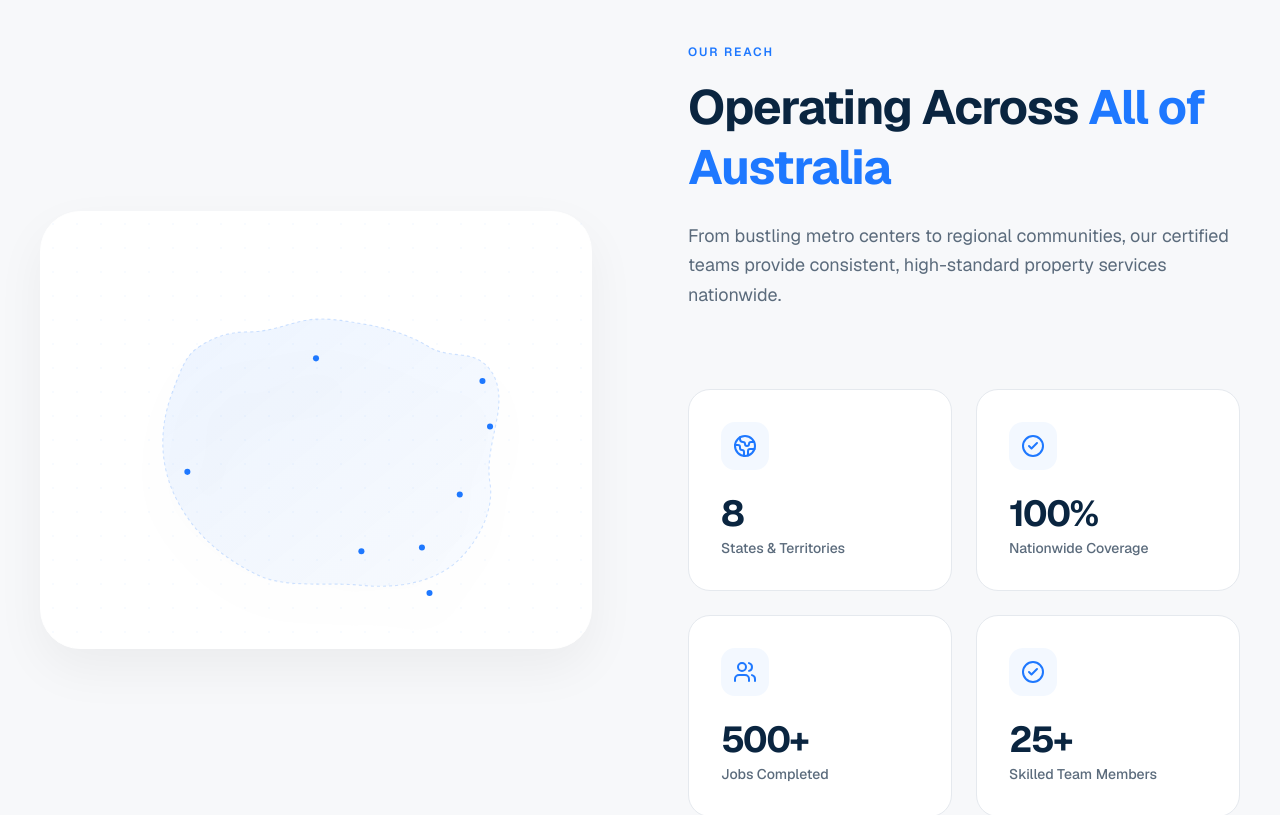
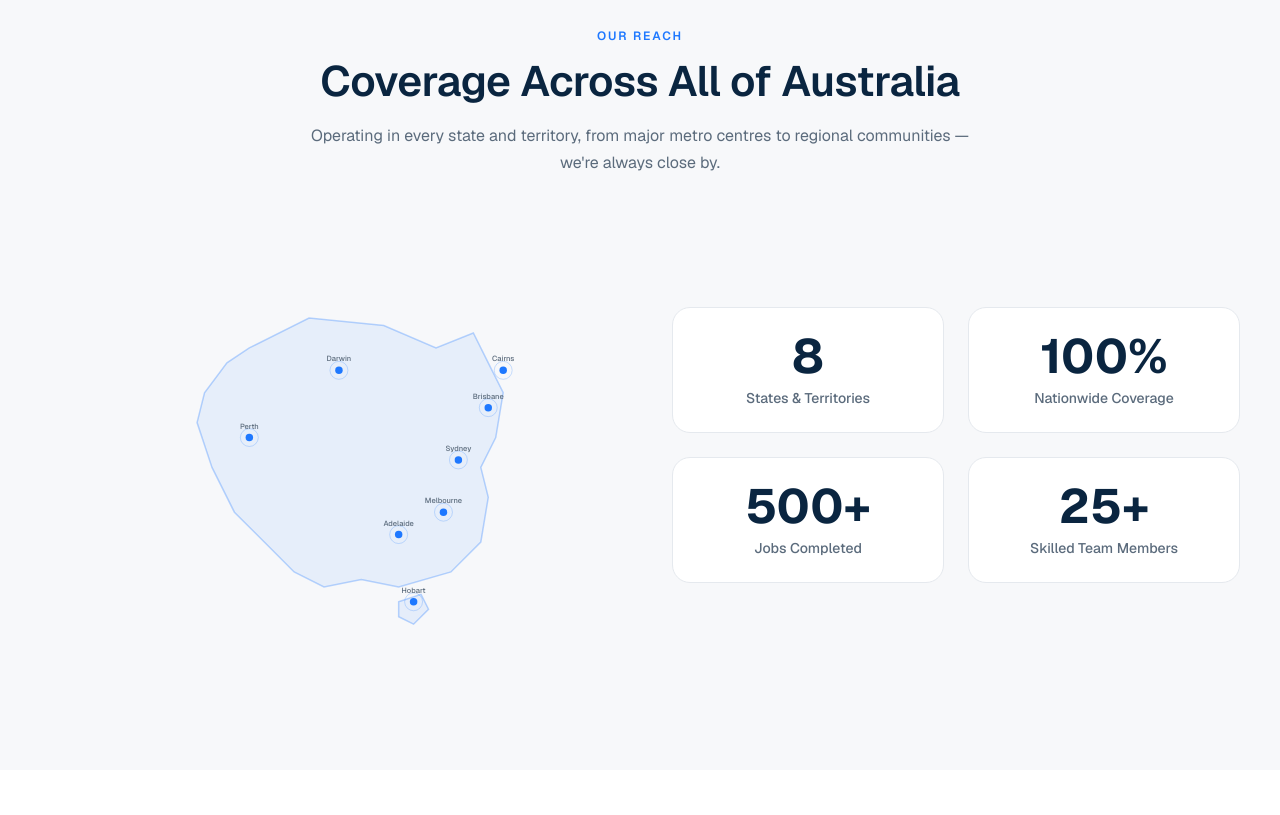
Before and after one commit to saadicarnot/scs-corp, a Next.js app: page / in a window 1280 px wide. Shown: the part 5980-6795 px from the top of the page. Built offline with nearby package versions, Linux system fonts and the light colour scheme.

Commit message:
UI: Reverted Coverage section redesign to previous version as requested

```diff
--- a/components/sections/CoverageStats.tsx
+++ b/components/sections/CoverageStats.tsx
@@ -3,114 +3,119 @@
 import { STATS } from "@/lib/constants";
 import AnimatedCounter from "@/components/marketing/AnimatedCounter";
 import SectionReveal from "@/components/marketing/SectionReveal";
-import { MapPin, Users, CheckCircle2, Globe2 } from "lucide-react";
-
-const statIcons = [Globe2, CheckCircle2, Users, CheckCircle2];
 
 export default function CoverageStats() {
   return (
-    <section className="py-24 lg:py-32 bg-surface overflow-hidden" id="coverage">
+    <section className="py-20 lg:py-28 bg-surface" id="coverage">
       <div className="container-wide">
-        <div className="grid lg:grid-cols-2 gap-16 lg:gap-24 items-center">
-          {/* Left: Enhanced Map Visual */}
-          <SectionReveal direction="left" className="relative">
-            <div className="relative z-10 bg-white p-8 lg:p-12 rounded-[2.5rem] shadow-[0_20px_50px_rgba(0,0,0,0.05)] border border-white">
-              <div className="absolute top-0 left-0 w-full h-full opacity-[0.03] pointer-events-none"
-                   style={{ backgroundImage: 'radial-gradient(#1E78FF 1px, transparent 1px)', backgroundSize: '24px 24px' }} />
+        <SectionReveal className="text-center max-w-2xl mx-auto mb-14">
+          <p className="text-eyebrow text-accent-blue mb-3">Our Reach</p>
+          <h2 className="text-section-title text-text-strong mb-4">
+            Coverage Across All of Australia
+          </h2>
+          <p className="text-body text-text-muted">
+            Operating in every state and territory, from major metro centres to regional communities — we&apos;re always close by.
+          </p>
+        </SectionReveal>
 
-              <div className="relative aspect-[4/3] w-full max-w-lg mx-auto">
-                <svg viewBox="0 0 600 450" className="w-full h-full drop-shadow-2xl" fill="none">
-                  {/* Detailed Australia Map Path */}
+        <div className="grid lg:grid-cols-2 gap-12 lg:gap-16 items-center">
+          {/* Left: Map */}
+          <SectionReveal direction="left">
+            <div className="relative aspect-[4/3] flex items-center justify-center">
+              <svg viewBox="0 0 600 500" className="w-full h-full max-w-md mx-auto" fill="none">
+                {/* Simplified Australia outline */}
                 <path
-                    d="M145,115 C160,105 180,95 210,95 C240,95 260,85 285,80 C310,75 335,80 365,85 C395,90 425,100 450,115 C475,130 500,120 520,135 C540,150 545,175 540,205 C535,235 525,265 530,295 C535,325 520,365 490,395 C460,425 410,435 360,430 C310,425 260,435 220,415 C180,395 140,365 115,315 C90,265 95,215 110,175 C125,135 130,125 145,115 Z"
-                    fill="url(#mapGradient)"
-                    className="transition-all duration-500 hover:opacity-90"
-                  />
-                  <defs>
-                    <linearGradient id="mapGradient" x1="0%" y1="0%" x2="100%" y2="100%">
-                      <stop offset="0%" stopColor="#1E78FF" stopOpacity="0.08" />
-                      <stop offset="100%" stopColor="#1E78FF" stopOpacity="0.03" />
-                    </linearGradient>
-                  </defs>
-
-                  {/* State Outlines (Subtle) */}
-                  <path
-                    d="M145,115 C160,105 180,95 210,95 C240,95 260,85 285,80 C310,75 335,80 365,85 C395,90 425,100 450,115 C475,130 500,120 520,135 C540,150 545,175 540,205 C535,235 525,265 530,295 C535,325 520,365 490,395 C460,425 410,435 360,430 C310,425 260,435 220,415 C180,395 140,365 115,315 C90,265 95,215 110,175 C125,135 130,125 145,115 Z"
+                  d="M200 120 L280 80 L380 90 L450 120 L500 100 L520 140 L540 180 L530 240 L510 280 L520 320 L510 380 L470 420 L400 440 L350 430 L300 440 L260 420 L220 380 L180 340 L150 280 L130 220 L140 180 L170 140 Z"
+                  fill="#1E78FF"
+                  fillOpacity="0.08"
                   stroke="#1E78FF"
-                    strokeWidth="1.5"
-                    strokeOpacity="0.2"
-                    strokeDasharray="4 4"
+                  strokeWidth="2"
+                  strokeOpacity="0.3"
                 />
 
-                  {/* Service hub pins */}
+                {/* Tasmania */}
+                <path
+                  d="M400 460 L430 450 L440 470 L420 490 L400 480 Z"
+                  fill="#1E78FF"
+                  fillOpacity="0.08"
+                  stroke="#1E78FF"
+                  strokeWidth="2"
+                  strokeOpacity="0.3"
+                />
+
+                {/* Service hub dots */}
                 {[
-                    { x: 490, y: 310, label: "Sydney" },
-                    { x: 440, y: 380, label: "Melbourne" },
-                    { x: 530, y: 220, label: "Brisbane" },
-                    { x: 130, y: 280, label: "Perth" },
-                    { x: 360, y: 385, label: "Adelaide" },
-                    { x: 300, y: 130, label: "Darwin" },
-                    { x: 520, y: 160, label: "Cairns" },
-                    { x: 450, y: 440, label: "Hobart", isTas: true },
+                  { x: 480, y: 270, label: "Sydney" },
+                  { x: 460, y: 340, label: "Melbourne" },
+                  { x: 520, y: 200, label: "Brisbane" },
+                  { x: 200, y: 240, label: "Perth" },
+                  { x: 400, y: 370, label: "Adelaide" },
+                  { x: 320, y: 150, label: "Darwin" },
+                  { x: 540, y: 150, label: "Cairns" },
+                  { x: 420, y: 460, label: "Hobart" },
                 ].map((hub, i) => (
-                    <g key={hub.label} className="group cursor-default">
-                      <circle cx={hub.x} cy={hub.y} r="18" fill="#1E78FF" fillOpacity="0">
-                        <animate attributeName="fillOpacity" from="0.2" to="0" dur="2s" begin={`${i * 0.4}s`} repeatCount="indefinite" />
-                        <animate attributeName="r" from="8" to="24" dur="2s" begin={`${i * 0.4}s`} repeatCount="indefinite" />
+                  <g key={hub.label}>
+                    {/* Pulse ring */}
+                    <circle
+                      cx={hub.x}
+                      cy={hub.y}
+                      r="12"
+                      fill="none"
+                      stroke="#1E78FF"
+                      strokeWidth="1"
+                      opacity="0.3"
+                    >
+                      <animate
+                        attributeName="r"
+                        from="6"
+                        to="18"
+                        dur="2s"
+                        begin={`${i * 0.3}s`}
+                        repeatCount="indefinite"
+                      />
+                      <animate
+                        attributeName="opacity"
+                        from="0.4"
+                        to="0"
+                        dur="2s"
+                        begin={`${i * 0.3}s`}
+                        repeatCount="indefinite"
+                      />
                     </circle>
-                      <circle cx={hub.x} cy={hub.y} r="4" className="fill-accent-blue shadow-lg" />
-
-                      {/* Tooltip-style labels */}
-                      <g className="opacity-0 group-hover:opacity-100 transition-opacity duration-300">
-                        <rect x={hub.x - 35} y={hub.y - 35} width="70" height="22" rx="11" fill="white" className="shadow-xl border border-border-subtle" />
-                        <text x={hub.x} y={hub.y - 19} textAnchor="middle" className="fill-navy text-[10px] font-bold tracking-tight uppercase">
+                    {/* Dot */}
+                    <circle cx={hub.x} cy={hub.y} r="5" fill="#1E78FF" />
+                    {/* Label */}
+                    <text
+                      x={hub.x}
+                      y={hub.y - 12}
+                      textAnchor="middle"
+                      className="fill-text-muted text-[10px] font-medium"
+                    >
                       {hub.label}
                     </text>
-                      </g>
                   </g>
                 ))}
               </svg>
             </div>
-            </div>
-
-            {/* Background decorative elements */}
-            <div className="absolute -top-12 -left-12 w-64 h-64 bg-accent-blue/5 rounded-full blur-[80px] -z-10" />
-            <div className="absolute -bottom-12 -right-12 w-64 h-64 bg-accent-blue/5 rounded-full blur-[80px] -z-10" />
           </SectionReveal>
 
-          {/* Right: Content & Detailed Stats */}
-          <div className="flex flex-col">
-            <SectionReveal className="mb-12">
-              <p className="text-eyebrow text-accent-blue mb-4">Our Reach</p>
-              <h2 className="text-4xl lg:text-5xl font-bold text-navy mb-6 tracking-tight leading-tight">
-                Operating Across <span className="text-accent-blue">All of Australia</span>
-              </h2>
-              <p className="text-lg text-text-muted leading-relaxed mb-8">
-                From bustling metro centers to regional communities, our certified teams provide consistent,
-                high-standard property services nationwide.
-              </p>
-            </SectionReveal>
-
-            <div className="grid grid-cols-1 sm:grid-cols-2 gap-6">
-              {STATS.map((stat, i) => {
-                const Icon = statIcons[i];
-                return (
+          {/* Right: Stats */}
+          <div className="grid grid-cols-2 gap-6">
+            {STATS.map((stat, i) => (
               <SectionReveal key={stat.label} delay={i * 0.1}>
-                    <div className="group bg-white rounded-3xl p-8 border border-border-subtle hover:border-accent-blue/30 transition-all duration-300 hover:shadow-[0_20px_40px_rgba(30,120,255,0.06)] flex flex-col items-start">
-                      <div className="w-12 h-12 bg-accent-blue/5 rounded-xl flex items-center justify-center mb-6 group-hover:bg-accent-blue group-hover:text-white transition-colors duration-300 text-accent-blue">
-                        <Icon size={24} />
+                <div className="bg-white rounded-2xl p-6 border border-border-subtle text-center hover:shadow-lg transition-shadow">
+                  <div className="text-4xl lg:text-5xl font-bold text-navy mb-2">
+                    <AnimatedCounter
+                      target={stat.value}
+                      suffix={stat.suffix}
+                    />
                   </div>
-                      <div className="text-4xl font-bold text-navy mb-1 tracking-tighter">
-                        <AnimatedCounter target={stat.value} suffix={stat.suffix} />
-                      </div>
-                      <p className="text-text-muted font-medium text-sm">
+                  <p className="text-text-muted text-sm font-medium">
                     {stat.label}
                   </p>
                 </div>
               </SectionReveal>
-                );
-              })}
-            </div>
+            ))}
           </div>
         </div>
       </div>
```
Lines whose indentation alone changed are shown as unchanged.
